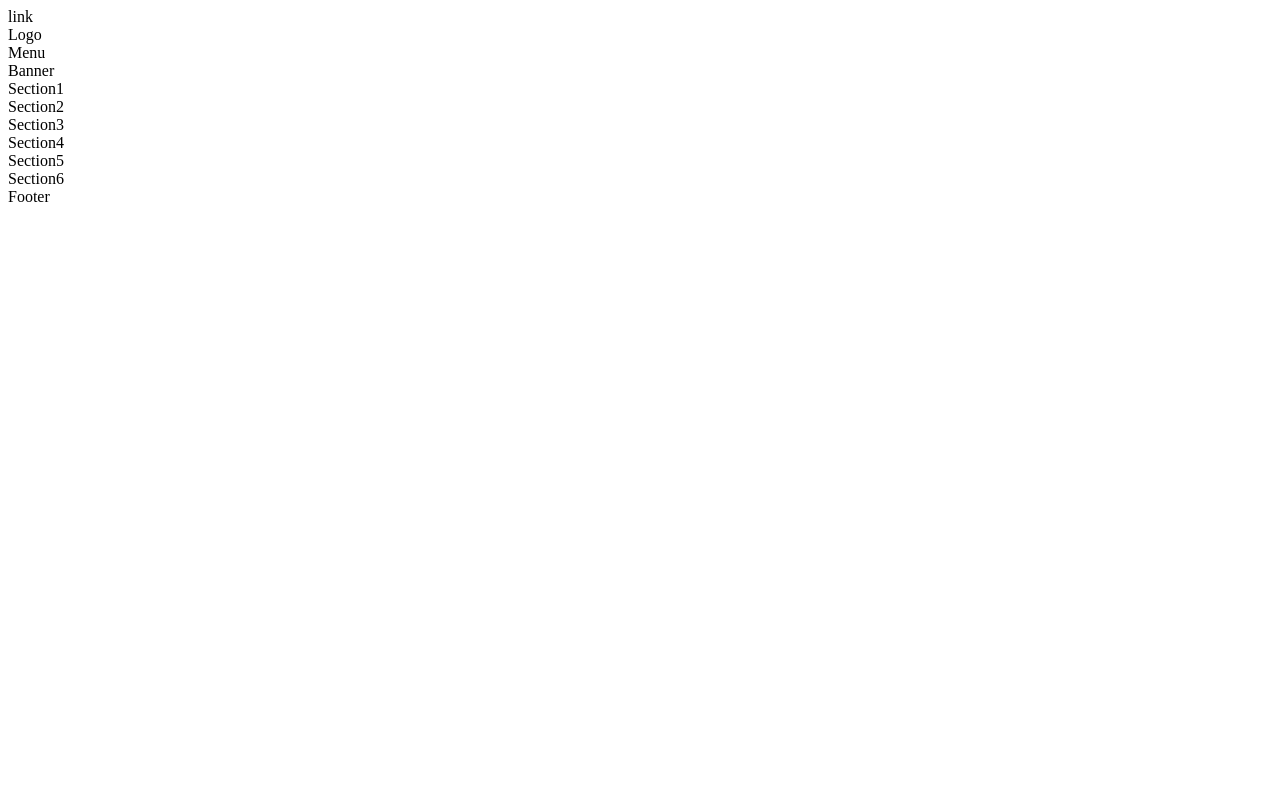
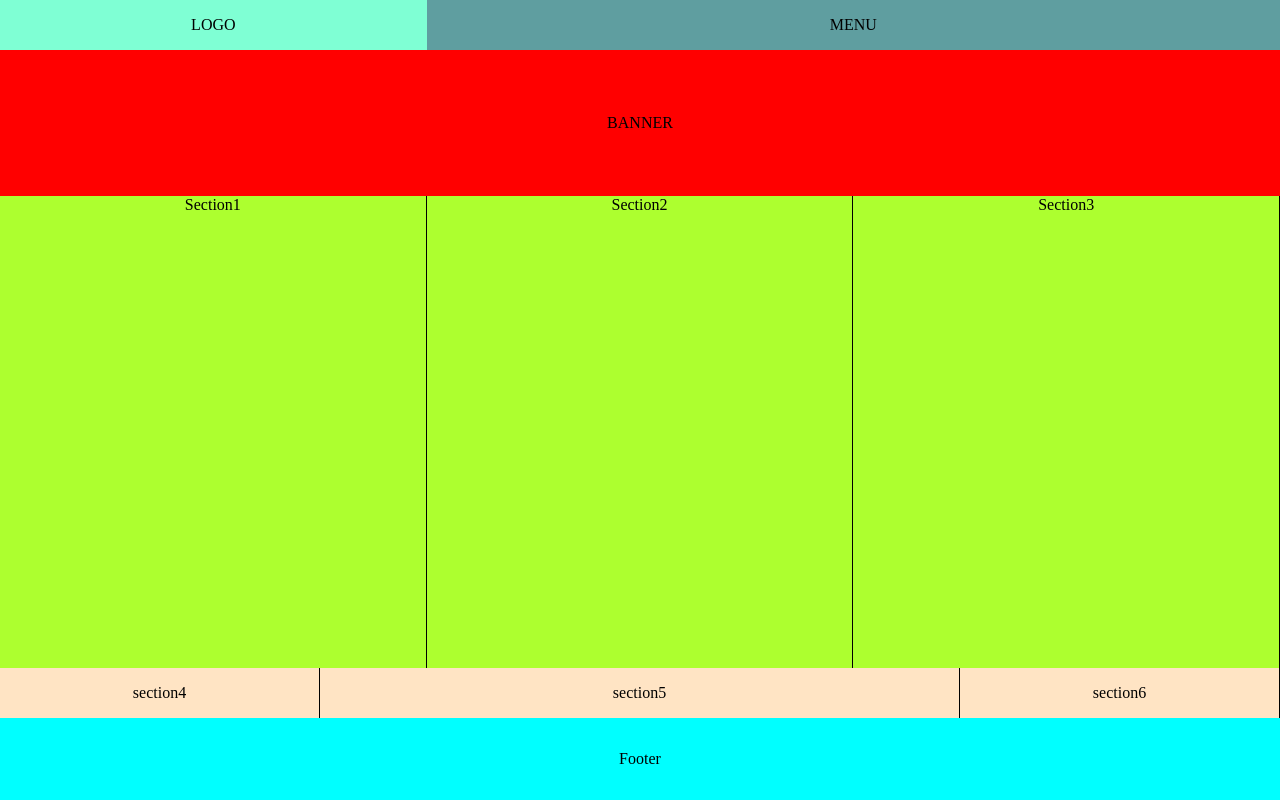
Before and after one commit to YasarKaya-github/flexgrid_FrontendExercise, a plain HTML site: page index.html in a window 1280 px wide. Drawn offline with Linux system fonts and the light colour scheme.

Commit message:
Project is redone.

```diff
--- a/index.html
+++ b/index.html
@@ -5,24 +5,32 @@
     <meta http-equiv="X-UA-Compatible" content="IE=edge">
     <meta name="viewport" content="width=device-width, initial-scale=1.0">
     <title>Flex-Grid</title>
-    link
+    <link rel="stylesheet" href="style.css">
 </head>
 <body>
-    <div class="container">
 
-        <div class="left">Logo</div>
-        <div class="right">Menu</div>
-        <div class="banner">Banner</div>
-        <div class="section">Section1</div>
-        <div class="section">Section2</div>
-        <div class="section">Section3</div>
-        <div class="section1">Section4</div>
-        <div class="section2">Section5</div>
-        <div class="section1">Section6</div>
+
+        <header>
+            <div class="col-4 logo">LOGO</div>
+            <div class="col-8 menu">MENU</div>
+        </header>
+        <main>
+            <div class="col-12 banner">BANNER</div>
+            <div class="main_section">
+                <div class="col-4 section">Section1</div>
+                <div class="col-4 section">Section2</div>
+                <div class="col-4 section">Section3</div>
+            </div>
+            <div class="main_section2">
+                <div class="col-3 section2">section4</div>
+                <div class="col-6 section2">section5</div>
+                <div class="col-3 section2">section6</div>
+
+
+            </div>
+        </main>
         <footer>
-            Footer
+            <div class="footer">Footer</div>
         </footer>
-
-    </div>
 </body>
 </html>
--- a/style.css
+++ b/style.css
@@ -1,12 +1,97 @@
 *{
     margin: 0;
+    padding: 0;
     box-sizing: border-box;
 }
-.container{
-    display: flexbox;
+body{
     width: 100%;
+    text-align: center;
+
+}
+header{
+    display: flex;
+}
+.banner{
+    background-color: red;
+    padding: 4rem;
+}
+.section2{
+    padding: 1rem;
+}
+.footer{
+    background-color: aqua;
+    padding: 2rem;
+}
+.logo{
     background-color: aquamarine;
 }
-.left{
-    width: 32%;
+.menu{
+    background-color: cadetblue;
 }
+.section{
+    border-right: 1px solid black;
+    background-color: greenyellow;
+    height: calc(100vh - 20.5rem);
+}
+.section2{
+    border-right: 1px solid black;
+    background-color: bisque;
+}
+.logo,.menu{
+    padding: 1rem;
+}
+.main_section{
+    /* height: calc(100% - 16rem); */
+    display: flex;
+}
+.main_section2{
+    display: flex;
+}
+
+.col-1 {
+    width: 8.333333%;
+    }
+
+    .col-2 {
+    width: 16.666667%;
+    }
+
+    .col-3 {
+    width: 25%;
+    }
+
+    .col-4 {
+    width: 33.333333%;
+    }
+
+    .col-5 {
+    width: 41.666667%;
+    }
+
+    .col-6 {
+    width: 50%;
+    }
+
+    .col-7 {
+    width: 58.333333%;
+    }
+
+    .col-8 {
+    width: 66.666667%;
+    }
+
+    .col-9 {
+    width: 75%;
+    }
+
+    .col-10 {
+    width: 83.333333%;
+    }
+
+    .col-11 {
+    width: 91.666667%;
+    }
+
+    .col-12 {
+    width: 100%;
+    }
```
